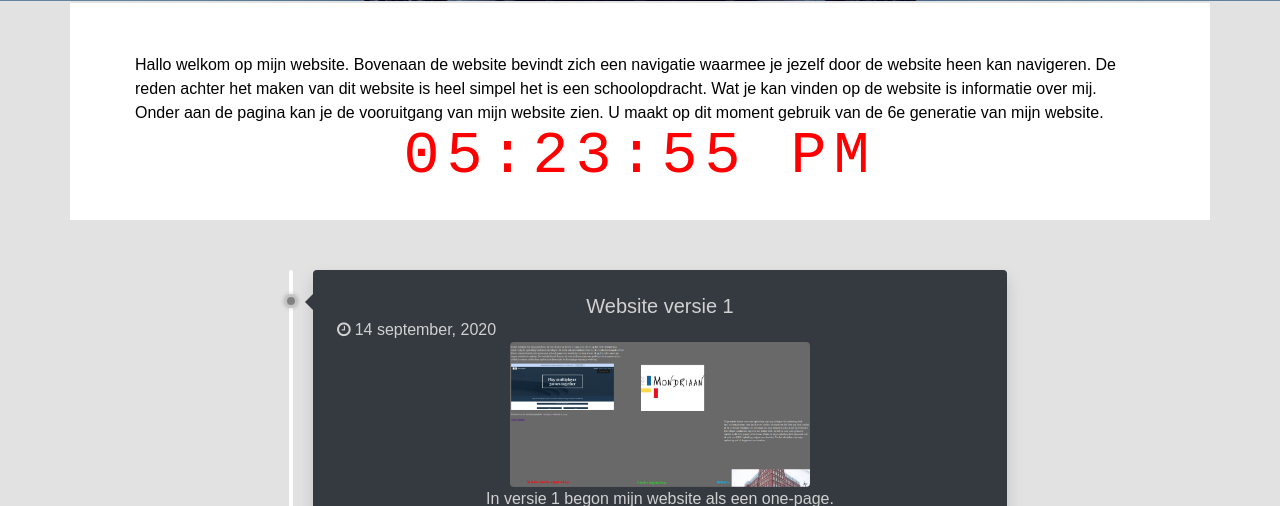
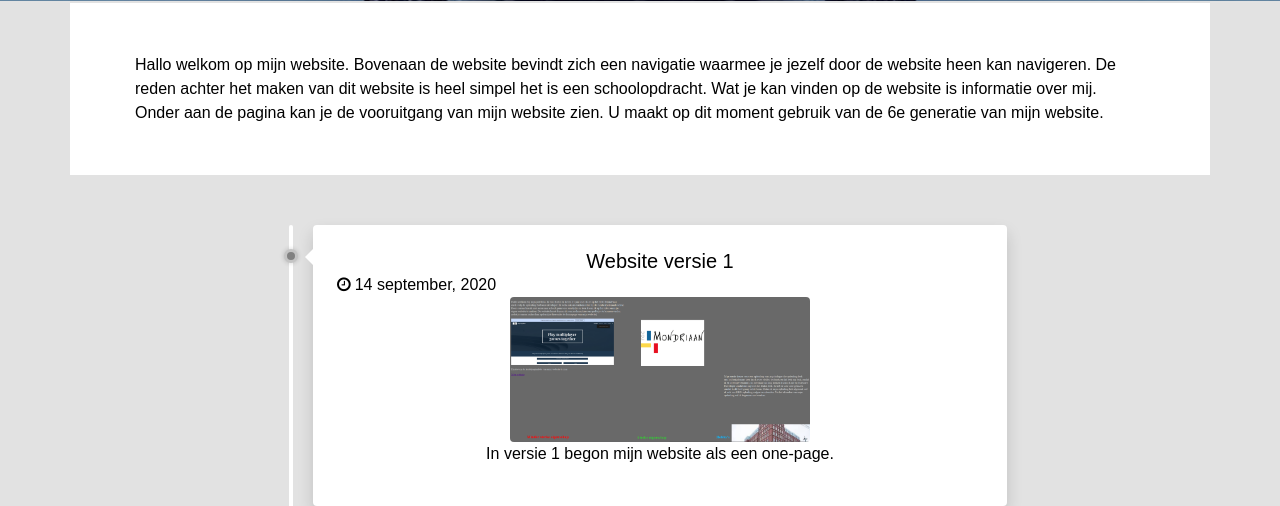
Before and after one commit to B-Ozturk/B-Ozturk.github.io, a PHP site: page / in a window 1280 px wide. Shown: the part 629-1135 px from the top of the page. Run offline with PHP 8.4, Linux system fonts and the light colour scheme.

Commit message:
Version 6.3

```diff
--- a/BKO/css/style.css
+++ b/BKO/css/style.css
@@ -63,22 +63,9 @@ body{
 	margin-bottom: 50px;
 	margin-right: 50px;
 	margin-left: 50px;
-    padding-bottom: 45px;
 }
 .introLM{
     color: #000000;
-}
-
-.clock {
-    position: absolute;
-    top: 50%;
-    left: 50%;
-    transform: translateX(-50%) translateY(-50%);
-    color: red;
-    font-size: 60px;
-    font-family: 'Courier New', monospace;
-    letter-spacing: 7px;
-    margin-top: 45px;
 }
 
 .kontainer{
@@ -93,7 +80,6 @@ body{
     background-color: #ffffff;
     color: #000000;
 }
-
 
 a{
 	text-decoration: none;
--- a/BKO/html/contact.html
+++ b/BKO/html/contact.html
@@ -38,7 +38,6 @@
                     <li class="nav-item">
                         <a class="nav-link subpagina" href="rekenmachine.html"><i class="fa fa-calculator"> Rekenmachine</i></a>
                     </li>
-
                     <li class="nav-item">
                         <a class="nav-link subpagina" href="game.html"><i class="fa fa-gamepad"> Spelletjes</i></a>
                     </li>
--- a/BKO/html/omz.html
+++ b/BKO/html/omz.html
@@ -37,12 +37,10 @@
         </li>
         <li class="nav-item">
           <a class="nav-link subpagina" href="rekenmachine.html"><i class="fa fa-calculator"> Rekenmachine</i></a>
-
         </li>
         <li class="nav-item">
           <a class="nav-link subpagina" href="game.html"><i class="fa fa-gamepad"> Spelletjes</i></a>
         </li>
-      </li>
         <li class="nav-item">
           <button type="button" onclick="changeHandler()"><i class="fa fa-adjust"></i></button>
         </li>
@@ -144,11 +142,7 @@
     <div class="row">
       <div class="col-sm-12">
         <p class="text">
-
         In onderstaand beroepsprofiel geef ik een beschrijving weer over de uittevoeren functie en het soort bedrijf waar ik zou willen werken. Om dit te realiseren heb ik gebruik
-
-        In onderstaand beroepsprofiel geef ik een beschrijving weer over de uit te voeren functie en het soort bedrijf waar ik zou willen werken. Om dit te realiseren heb ik gebruik
-
         gemaakt van een interview met dhr Arie Frans die als consultant voor het bedrijf Siemens werkt. Ben je geïntresseerd druk dan op de foto hieronder om het MS Word document te lezen.
         </p>
       </div>
--- a/BKO/html/rekenmachine.html
+++ b/BKO/html/rekenmachine.html
@@ -94,5 +94,4 @@
 
 	<script src="../js/rekenmachine.js"></script>
 	</body>
-
 </html>
--- a/BKO/html/vaardigheden.html
+++ b/BKO/html/vaardigheden.html
@@ -28,7 +28,6 @@
                     </li>
                     <li class="nav-item active">
                         <a class="nav-link subpagina" href="vaardigheden.html"><i class="fa fa-check-circle"> Vaardigheden</i></a>
-
                     </li>
                     <li class="nav-item">
                         <a class="nav-link subpagina" href="projecten.html"><i class="fa fa-tasks"> Projecten</i></a>
@@ -41,9 +40,7 @@
                     </li>
                     <li class="nav-item">
                         <a class="nav-link subpagina" href="game.html"><i class="fa fa-gamepad"> Spelletjes</i></a>
-
                     </li>
-
                     <li class="nav-item">
                         <button type="button" onclick="changeHandler()"><i class="fa fa-adjust"></i></button>
                     </li>
--- a/BKO/index.html
+++ b/BKO/index.html
@@ -61,7 +61,6 @@
 						De reden achter het maken van dit website is heel simpel het is een schoolopdracht. Wat je kan vinden op de website is informatie over mij.
 						Onder aan de pagina kan je de vooruitgang van mijn website zien. U maakt op dit moment gebruik van de 6e generatie van mijn website.
 					</p>
-					<div id="MyClockDisplay" class="clock" onload="showTime()"></div>
 				</div>
 			</div>
 
--- a/BKO/js/main.js
+++ b/BKO/js/main.js
@@ -23,9 +23,6 @@ const changeHandler = function() {
 
     const introductie = document.querySelector(".intro");
     introductie.classList.toggle("introLM");
-
-    const demo = document.getElementById("demo");
-    demo.classList.toggle("demoLM");
 
     let blok, b;
     blok = document.querySelectorAll(".blok");
@@ -68,33 +65,3 @@ setInterval(function(){
     }
 
 }, 1000);
-
-function showTime(){
-    const date = new Date();
-    let h = date.getHours(); // 0 - 23
-    let m = date.getMinutes(); // 0 - 59
-    let s = date.getSeconds(); // 0 - 59
-    let session = "AM";
-
-    if(h == 0){
-        h = 12;
-    }
-
-    if(h > 12){
-        h = h - 12;
-        session = "PM";
-    }
-
-    h = (h < 10) ? "0" + h : h;
-    m = (m < 10) ? "0" + m : m;
-    s = (s < 10) ? "0" + s : s;
-
-    let time = h + ":" + m + ":" + s + " " + session;
-    document.getElementById("MyClockDisplay").innerText = time;
-    document.getElementById("MyClockDisplay").textContent = time;
-
-    setTimeout(showTime, 1000);
-
-}
-
-showTime();
```
Also changed, not shown: BKO/css/omz.css (+0 -8 lines), BKO/html/game.html (+4 -6 lines), BKO/html/projecten.html (+3 -6 lines).
